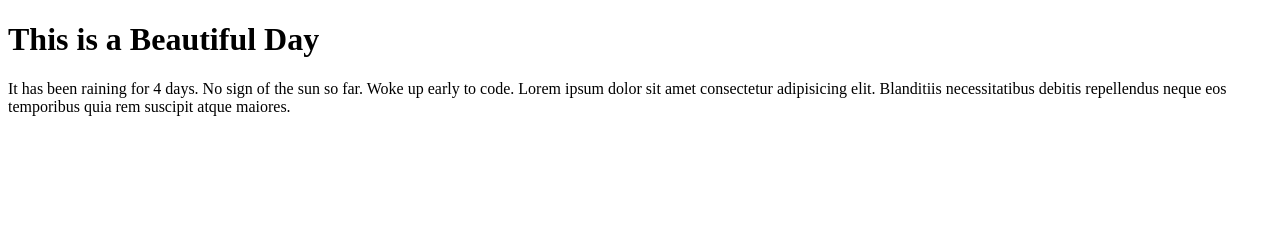
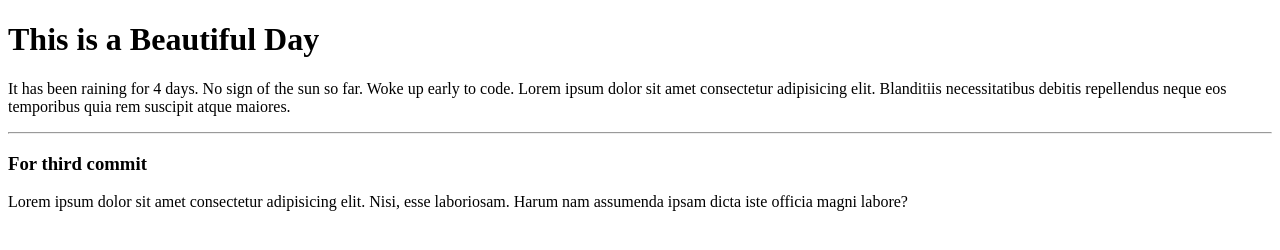
Before and after one commit to rezbd/basic-static-example-webpage, a plain HTML site: page index.html in a window 1280 px wide. Drawn offline with Linux system fonts and the light colour scheme.

Commit message:
index.html updated

```diff
--- a/index.html
+++ b/index.html
@@ -9,5 +9,8 @@
 <body>
     <h1>This is a Beautiful Day</h1>
     <p>It has been raining for 4 days. No sign of the sun so far. Woke up early to code. Lorem ipsum dolor sit amet consectetur adipisicing elit. Blanditiis necessitatibus debitis repellendus neque eos temporibus quia rem suscipit atque maiores.</p>
+    <hr>
+    <h3>For third commit</h3>
+    <p>Lorem ipsum dolor sit amet consectetur adipisicing elit. Nisi, esse laboriosam. Harum nam assumenda ipsam dicta iste officia magni labore?</p>
 </body>
 </html>
```
